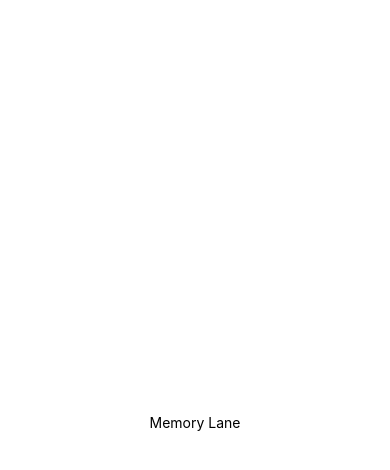
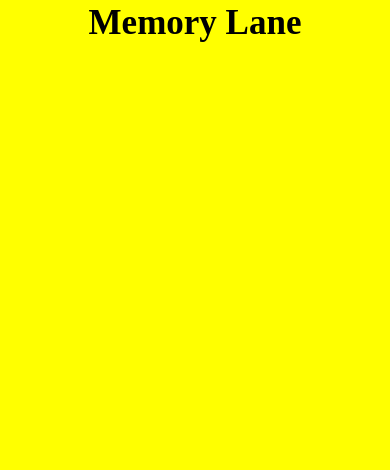
Before and after one commit to Adhihan1/CognitiveCue, a React Native app: screen / in a window 390 px wide. Shown: the top 470 px of the page. Built offline with nearby package versions, Linux system fonts and the light colour scheme.

Commit message:
changed name plus font X

```diff
--- a/App.js
+++ b/App.js
@@ -1,20 +1,42 @@
 import { StatusBar } from 'expo-status-bar';
-import { StyleSheet, Text, View } from 'react-native';
+import { StyleSheet, Text, View, SafeAreaView } from 'react-native';
+import { useFonts } from 'expo-font';
 
 export default function App() {
+  const [loaded] = useFonts({
+    Ostrich: require('./assets/fonts/titleFont.otf'),
+  });
+
+  if (!loaded) {
+    return null;
+  }
+
   return (
-    <View style={styles.container}>
-      <Text>Memory Lane</Text>
+    <SafeAreaView style={styles.container}>
+      <Text style={styles.title}>Memory Lane</Text>
       <StatusBar style="auto" />
-    </View>
+    </SafeAreaView>
   );
 }
 
 const styles = StyleSheet.create({
   container: {
     flex: 1,
-    backgroundColor: '#fff',
+    backgroundColor: '#ff0',
+    flexDirection: 'column',
     alignItems: 'center',
-    justifyContent: 'center',
   },
+  title: {
+    fontSize: 35,
+    fontWeight: 'bold',
+    lineHeight: 45,
+    fontFamily: 'titleFont',
+  }
 });
+
+/**
+
+
+
+
+ */
--- a/app.json
+++ b/app.json
@@ -1,7 +1,7 @@
 {
   "expo": {
-    "name": "CognitiveCue",
-    "slug": "CognitiveCue",
+    "name": "MemoryLane",
+    "slug": "MLane",
     "version": "1.0.0",
     "orientation": "portrait",
     "icon": "./assets/icon.png",
```
Also changed, not shown: package.json (+5 -2 lines), assets/fonts/titleFont.otf (added).
